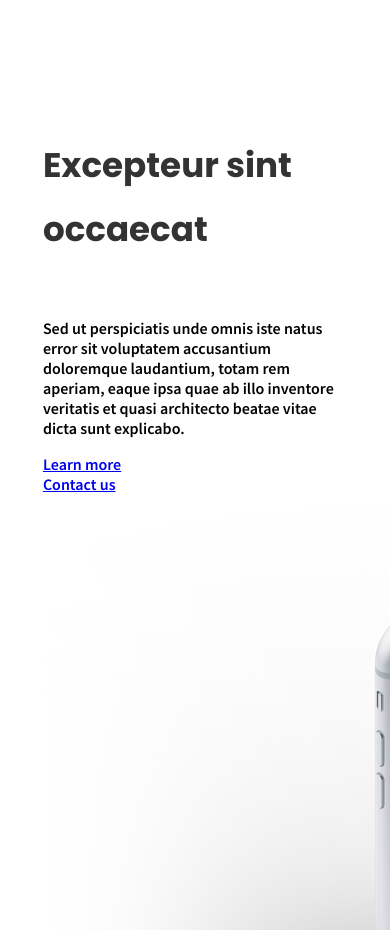
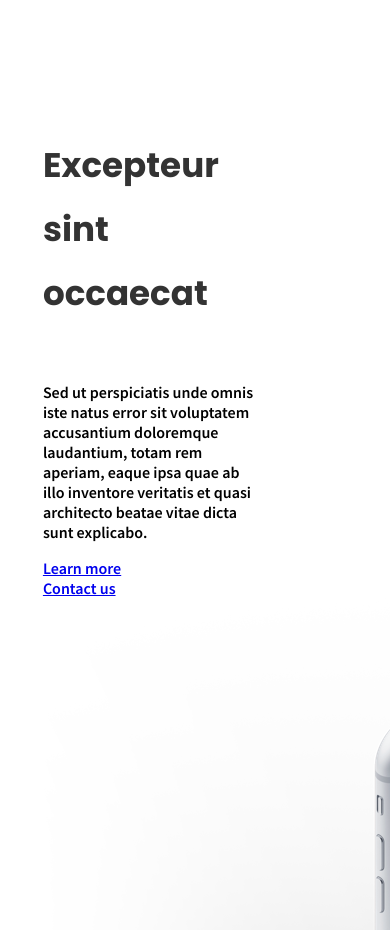
Before and after one commit to AmanKalkanbaev/SnoopDogg, a plain HTML site: page index.html in a window 390 px wide. Shown: the part 5460-6390 px from the top of the page. Drawn offline with Linux system fonts and the light colour scheme.

Commit message:
stylized headers of the section mobile

```diff
--- a/style.css
+++ b/style.css
@@ -438,6 +438,13 @@ h5{
 #mobile{
     padding: 60px 11%;
 }
+.mobile_block>div h2{
+    font-size: calc(1.475rem + 2.7vw);
+    max-width: 50%;
+}
+.mobile_block>div p{
+    max-width: 70%;
+}
 
 @media(max-width:700px){
 
```
